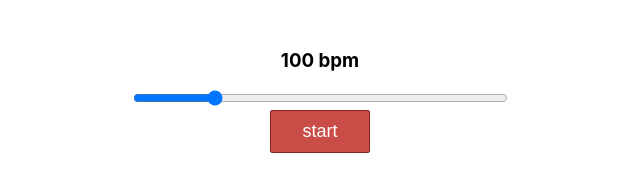
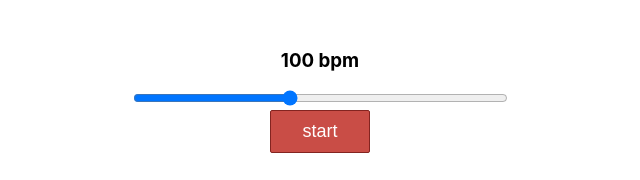
Before and after one commit to lukaszsmutek/metronome-app, a React (Create React App) app: page / in a window 1280 px wide. Shown: the top 180 px of the page, without its empty margins (320-960 px from the left). Built offline with nearby package versions, Linux system fonts and the light colour scheme.

Commit message:
Add bpm change handler to bpm range input

```diff
--- a/src/Metronome.js
+++ b/src/Metronome.js
@@ -13,6 +13,11 @@ class Metronome extends Component {
             beatsPerMeasure: 4
         };
     }
+
+    handleBpmChange = event => {
+        const bpm = event.target.value;
+        this.setState({ bpm });
+    }
     render() {
 
         const {playing, bpm} = this.state;
@@ -21,7 +26,7 @@ class Metronome extends Component {
             <div className="metronome">
                 <div className="bpm-slider">
                     <h3>{bpm} bpm</h3>
-                    <input type="range" min="0" max="240"/>
+                    <input type="range" min="0" max="240" value={bpm} onChange={this.handleBpmChange}/>
                 </div>
                 <button>{playing ?'stop' : 'start'}</button>
             </div>
```
